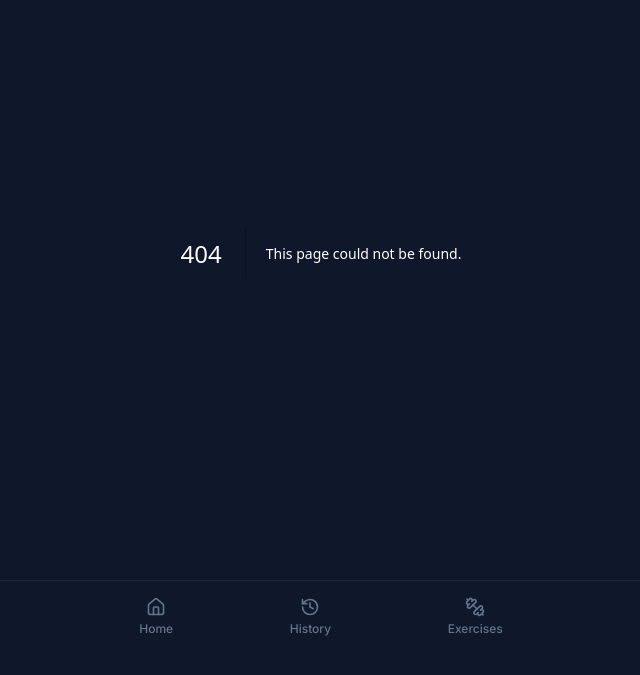
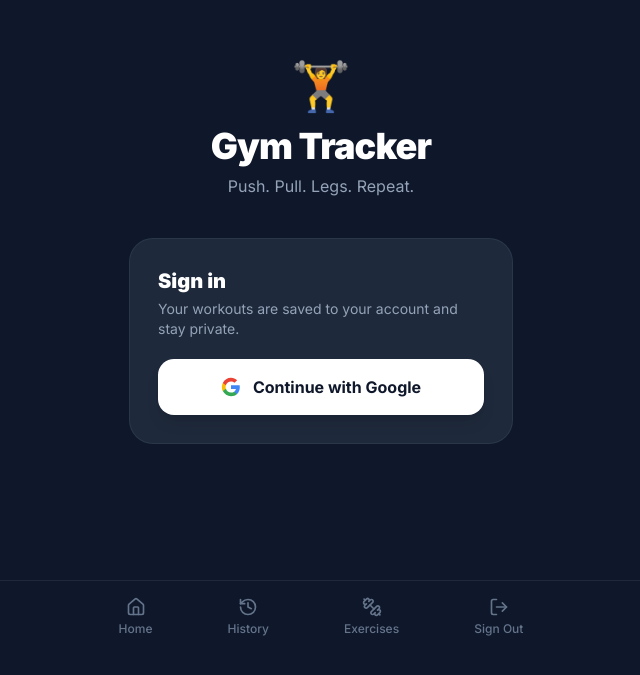
Before and after one commit to Casza/gym-tracker, a Next.js app: page /login in a window 1280 px wide. Before the commit this address had no page. Shown: the part 147-822 px from the top of the page, without its empty margins (319-959 px from the left). Built offline with nearby package versions, Linux system fonts and the light colour scheme; no server answers.

Commit message:
Add Google OAuth auth — per-user data isolation via Supabase Auth + RLS

```diff
--- /dev/null
+++ b/app/auth/callback/page.tsx
@@ -0,0 +1,37 @@
+'use client';
+
+import { useEffect, Suspense } from 'react';
+import { useRouter, useSearchParams } from 'next/navigation';
+import { supabase } from '@/lib/supabase';
+
+function CallbackHandler() {
+  const router = useRouter();
+  const searchParams = useSearchParams();
+
+  useEffect(() => {
+    const code = searchParams.get('code');
+    if (code) {
+      supabase.auth.exchangeCodeForSession(code).then(() => router.replace('/'));
+    } else {
+      router.replace('/');
+    }
+  }, []);
+
+  return (
+    <div className="flex items-center justify-center min-h-screen bg-slate-900">
+      <div className="animate-spin rounded-full h-8 w-8 border-t-2 border-orange-500" />
+    </div>
+  );
+}
+
+export default function AuthCallbackPage() {
+  return (
+    <Suspense fallback={
+      <div className="flex items-center justify-center min-h-screen bg-slate-900">
+        <div className="animate-spin rounded-full h-8 w-8 border-t-2 border-orange-500" />
+      </div>
+    }>
+      <CallbackHandler />
+    </Suspense>
+  );
+}
--- a/app/layout.tsx
+++ b/app/layout.tsx
@@ -2,6 +2,8 @@ import type { Metadata, Viewport } from 'next';
 import { Inter } from 'next/font/google';
 import './globals.css';
 import BottomNav from '@/components/BottomNav';
+import { AuthProvider } from '@/components/AuthProvider';
+import AuthGuard from '@/components/AuthGuard';
 
 const inter = Inter({ subsets: ['latin'] });
 
@@ -25,8 +27,12 @@ export default function RootLayout({
   return (
     <html lang="en">
       <body className={`${inter.className} bg-slate-900 text-white min-h-screen`}>
-        <main className="pb-20 min-h-screen">{children}</main>
-        <BottomNav />
+        <AuthProvider>
+          <AuthGuard>
+            <main className="pb-20 min-h-screen">{children}</main>
+            <BottomNav />
+          </AuthGuard>
+        </AuthProvider>
       </body>
     </html>
   );
--- /dev/null
+++ b/app/login/page.tsx
@@ -0,0 +1,52 @@
+'use client';
+
+import { supabase } from '@/lib/supabase';
+
+function GoogleIcon() {
+  return (
+    <svg width="20" height="20" viewBox="0 0 24 24">
+      <path fill="#4285F4" d="M22.56 12.25c0-.78-.07-1.53-.2-2.25H12v4.26h5.92c-.26 1.37-1.04 2.53-2.21 3.31v2.77h3.57c2.08-1.92 3.28-4.74 3.28-8.09z" />
+      <path fill="#34A853" d="M12 23c2.97 0 5.46-.98 7.28-2.66l-3.57-2.77c-.98.66-2.23 1.06-3.71 1.06-2.86 0-5.29-1.93-6.16-4.53H2.18v2.84C3.99 20.53 7.7 23 12 23z" />
+      <path fill="#FBBC05" d="M5.84 14.09c-.22-.66-.35-1.36-.35-2.09s.13-1.43.35-2.09V7.07H2.18C1.43 8.55 1 10.22 1 12s.43 3.45 1.18 4.93l3.66-2.84z" />
+      <path fill="#EA4335" d="M12 5.38c1.62 0 3.06.56 4.21 1.64l3.15-3.15C17.45 2.09 14.97 1 12 1 7.7 1 3.99 3.47 2.18 7.07l3.66 2.84c.87-2.6 3.3-4.53 6.16-4.53z" />
+    </svg>
+  );
+}
+
+export default function LoginPage() {
+  async function signInWithGoogle() {
+    await supabase.auth.signInWithOAuth({
+      provider: 'google',
+      options: { redirectTo: `${window.location.origin}/auth/callback` },
+    });
+  }
+
+  return (
+    <div className="flex flex-col items-center justify-center min-h-screen bg-slate-900 px-6">
+      <div className="w-full max-w-sm space-y-10">
+        {/* Logo / brand */}
+        <div className="text-center">
+          <div className="text-5xl mb-4">🏋️</div>
+          <h1 className="text-4xl font-black text-white tracking-tight mb-2">Gym Tracker</h1>
+          <p className="text-slate-400 text-base">Push. Pull. Legs. Repeat.</p>
+        </div>
+
+        {/* Sign-in card */}
+        <div className="bg-slate-800 border border-slate-700/60 rounded-3xl p-7 space-y-5">
+          <div className="space-y-1">
+            <h2 className="text-white font-black text-xl">Sign in</h2>
+            <p className="text-slate-400 text-sm">Your workouts are saved to your account and stay private.</p>
+          </div>
+
+          <button
+            onClick={signInWithGoogle}
+            className="w-full flex items-center justify-center gap-3 bg-white text-slate-900 font-bold py-4 rounded-2xl text-base active:scale-95 transition-transform shadow-lg"
+          >
+            <GoogleIcon />
+            Continue with Google
+          </button>
+        </div>
+      </div>
+    </div>
+  );
+}
--- /dev/null
+++ b/components/AuthGuard.tsx
@@ -0,0 +1,32 @@
+'use client';
+
+import { useEffect } from 'react';
+import { usePathname, useRouter } from 'next/navigation';
+import { useAuth } from './AuthProvider';
+
+const PUBLIC = ['/login', '/auth'];
+
+export default function AuthGuard({ children }: { children: React.ReactNode }) {
+  const { user, loading } = useAuth();
+  const router = useRouter();
+  const pathname = usePathname();
+  const isPublic = PUBLIC.some(p => pathname.startsWith(p));
+
+  useEffect(() => {
+    if (loading) return;
+    if (!user && !isPublic) router.replace('/login');
+    if (user && pathname === '/login') router.replace('/');
+  }, [user, loading, pathname]);
+
+  if (loading) {
+    return (
+      <div className="flex items-center justify-center h-screen bg-slate-900">
+        <div className="animate-spin rounded-full h-8 w-8 border-t-2 border-orange-500" />
+      </div>
+    );
+  }
+
+  if (!user && !isPublic) return null;
+
+  return <>{children}</>;
+}
--- /dev/null
+++ b/components/AuthProvider.tsx
@@ -0,0 +1,31 @@
+'use client';
+
+import { createContext, useContext, useEffect, useState } from 'react';
+import type { User } from '@supabase/supabase-js';
+import { supabase } from '@/lib/supabase';
+
+type AuthCtx = { user: User | null; loading: boolean };
+const AuthContext = createContext<AuthCtx>({ user: null, loading: true });
+
+export function AuthProvider({ children }: { children: React.ReactNode }) {
+  const [user, setUser] = useState<User | null>(null);
+  const [loading, setLoading] = useState(true);
+
+  useEffect(() => {
+    supabase.auth.getSession().then(({ data: { session } }) => {
+      setUser(session?.user ?? null);
+      setLoading(false);
+    });
+
+    const { data: { subscription } } = supabase.auth.onAuthStateChange((_event, session) => {
+      setUser(session?.user ?? null);
+      setLoading(false);
+    });
+
+    return () => subscription.unsubscribe();
+  }, []);
+
+  return <AuthContext.Provider value={{ user, loading }}>{children}</AuthContext.Provider>;
+}
+
+export const useAuth = () => useContext(AuthContext);
--- a/components/BottomNav.tsx
+++ b/components/BottomNav.tsx
@@ -2,7 +2,8 @@
 
 import Link from 'next/link';
 import { usePathname } from 'next/navigation';
-import { Home, History, Dumbbell } from 'lucide-react';
+import { Home, History, Dumbbell, LogOut } from 'lucide-react';
+import { supabase } from '@/lib/supabase';
 
 const navItems = [
   { href: '/', icon: Home, label: 'Home' },
@@ -13,6 +14,10 @@ const navItems = [
 export default function BottomNav() {
   const pathname = usePathname();
 
+  async function signOut() {
+    await supabase.auth.signOut();
+  }
+
   return (
     <nav className="fixed bottom-0 left-0 right-0 bg-slate-900 border-t border-slate-800 z-50">
       <div className="flex items-center justify-around max-w-lg mx-auto px-4 py-3" style={{ paddingBottom: 'max(12px, env(safe-area-inset-bottom))' }}>
@@ -22,7 +27,7 @@ export default function BottomNav() {
             <Link
               key={href}
               href={href}
-              className={`flex flex-col items-center gap-1 px-8 py-1 rounded-xl transition-colors ${
+              className={`flex flex-col items-center gap-1 px-6 py-1 rounded-xl transition-colors ${
                 isActive ? 'text-orange-400' : 'text-slate-500'
               }`}
             >
@@ -31,6 +36,14 @@ export default function BottomNav() {
             </Link>
           );
         })}
+
+        <button
+          onClick={signOut}
+          className="flex flex-col items-center gap-1 px-6 py-1 rounded-xl transition-colors text-slate-500 active:text-red-400"
+        >
+          <LogOut className="w-5 h-5" />
+          <span className="text-xs font-medium">Sign Out</span>
+        </button>
       </div>
     </nav>
   );
```
Also changed, not shown: app/workout/[id]/page.tsx (+2 -12 lines), 1 other file (tests, documents, lock files or other folders).
